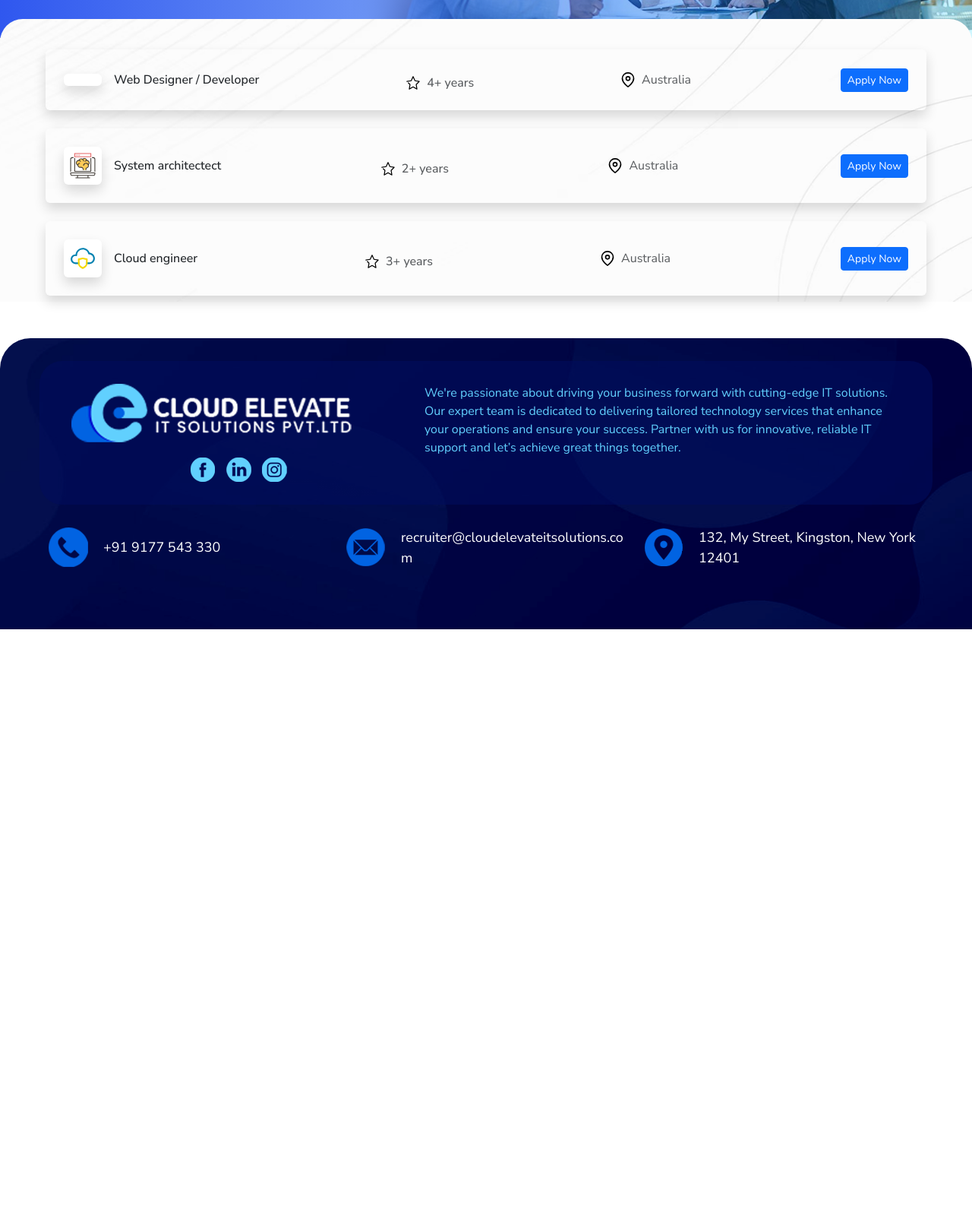
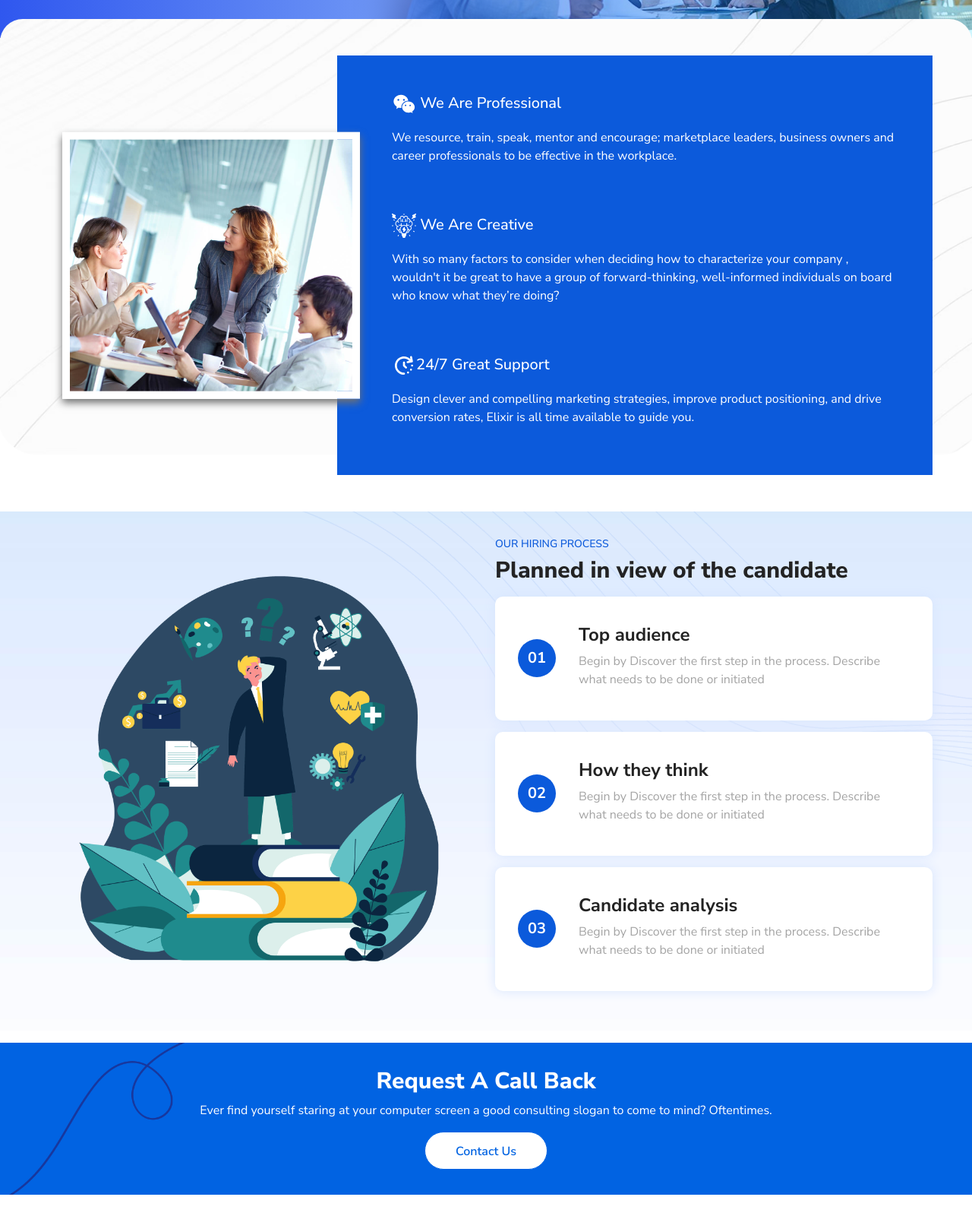
Before and after one commit to varunram64/cloud-elevate-it-solutions, a plain HTML site: page careers.html in a window 1280 px wide. Shown: the part 320-1920 px from the top of the page at 76% size. Before the commit the page ends 1148 px from the top, so only its background shows below. Drawn offline with Linux system fonts and the light colour scheme.

Commit message:
about us changes, careers page changes

```diff
--- a/careers.html
+++ b/careers.html
@@ -53,92 +53,114 @@
     </div>
 
     <div class="col-12 body-content">
-        <div class="col-12 contactUsContainer px-0">
+        <div class="col-12 contactUsContainer px-0 pt-5">
 
-            <section class="container mb-5 pb-2 px-2">
-                <div class="row align-items-md-start align-items-center gy-4 m-0 pt-3">
 
-                    <div class="col-12">
-                        <div class="job-post job-post-list rounded shadow p-4 d-md-flex align-items-center justify-content-between position-relative">
-                            <div class="d-flex align-items-center w-310px">
-                                <img src="./images/icon-webdevelopment.svg" class="avatar w-32 avatar-small rounded shadow p-2 bg-white" alt="">
 
-                                <div class="ms-3">
-                                    <a href="javascript:void(0)" class="h6 title text-dark">Web Designer / Developer</a>
+            <section>
+                <div class="container">
+                    <div class="col-12 careersBlock">
+                        <div class="row m-0 mb-5">
+                            <div class="col-lg-4 col-12 position-relative careersImgBlock">
+                                <img class="img-fluid careersImg" src="./images/why-choose-us.jpg" alt="about">
+                            </div>
+                            <div class="col-lg-8 col-12 blueBg p-4">
+                                <div class="col-12 ps-0 ps-lg-4 pe-0">
+                                    <div class="col-12 p-0 p-lg-4">
+                                        <div class="overflow-hidden ">
+                                            <div class="px-0 text-white">
+                                                <h5 class="fs-0 fs-lg-1">
+                                                    <img src="./images/icon-chat.svg" alt="chat" class="careerIcon" />
+                                                    We Are Professional
+                                                </h5>
+                                                <p class="mt-3">We resource, train, speak, mentor and encourage; marketplace
+                                                    leaders, business owners and career professionals to be effective in the
+                                                    workplace.</p>
+                                            </div>
+                                        </div>
+                                        <div class="overflow-hidden">
+                                            <div class="px-0 mt-5 text-white" data-zanim-xs="{&quot;delay&quot;:0}"
+                                                style="transform: translate(0px, 0px); opacity: 1;">
+                                                <h5 class="fs-0 fs-lg-1">
+                                                    <img src="./images/icon-creative1.svg" alt="chat" class="careerIcon" />
+                                                    We Are Creative
+                                                </h5>
+                                                <p class="mt-3">With so many factors to consider when deciding how to characterize
+                                                    your company , wouldn't it be great to have a group of forward-thinking,
+                                                    well-informed individuals on board who know what they’re doing?</p>
+                                            </div>
+                                        </div>
+                                        <div class="overflow-hidden">
+                                            <div class="px-0 mt-5 text-white" data-zanim-xs="{&quot;delay&quot;:0}"
+                                                style="transform: translate(0px, 0px); opacity: 1;">
+                                                <h5 class="fs-0 fs-lg-1"><img src="./images/icon-time.svg" alt="chat"
+                                                        class="careerIcon" />24/7 Great Support</h5>
+                                                <p class="mt-3">Design clever and compelling marketing strategies, improve product
+                                                    positioning, and drive conversion rates, Elixir is all time available to guide
+                                                    you.</p>
+                                            </div>
+                                        </div>
+                                    </div>
                                 </div>
-                            </div>
-
-                            <div class="d-flex align-items-center justify-content-between d-md-block mt-3 mt-md-0 w-100px">
-                                <span class="text-muted d-flex align-items-center fw-medium mt-md-2"> <img src="./images/icon-experience.svg" class="iconExp me-2"  /> 4+ years</span>
-                            </div>
-
-                            <div class="d-flex align-items-center justify-content-between d-md-block mt-2 mt-md-0 w-130px">
-                                <span class="text-muted d-flex align-items-center"><img src="./images/icon-location.svg" class="iconExp me-2"  /> Australia</span>
-
-                            </div>
-
-                            <div class="mt-3 mt-md-0">
-
-                                <a href="careersForm.html" class="btn btn-sm btn-primary w-full ms-md-1">Apply Now</a>
                             </div>
                         </div>
                     </div>
+                </div>
+            </section>
 
-                    <div class="col-12">
-                        <div class="job-post job-post-list rounded shadow p-4 d-md-flex align-items-center justify-content-between position-relative">
-                            <div class="d-flex align-items-center w-310px">
-                                <img src="./images/icon-system.svg" class="avatar w-32 avatar-small rounded shadow p-2 bg-white" alt="">
+            <section>
+                <div class="col-12 my-3 careersPlannedCandidateBlock">
+                    <div class="container">
+                        <div class="row">
+                            <div class="col-lg-6 col-12">
+                                <img src="./images/img-careers-cartoon.png" />
+                            </div>
+                            <div class="col-lg-6 col-12">
+                                <h6 class="principlesHeading">Our Hiring Process</h6>
+                                <h3>Planned in view of the candidate</h3>
 
-                                <div class="ms-3">
-                                    <a href="careersForm.html" class="h6 title text-dark">System architectect</a>
+                                <div class="col-12 px-0 mt-3">
+
+                                    <div class="col-12 careersFeature">
+                                        <div class="careersFeatureNumber">01</div>
+                                        <div class="col-12 careersFeatureContent">
+                                            <div class="col-12 careersFeatureTitle">Top audience</div>
+                                            <p>Begin by Discover the first step in the process. Describe what needs to be done or initiated</p>
+                                        </div>
+                                    </div>
+
+                                    <div class="col-12 careersFeature">
+                                        <div class="careersFeatureNumber">02</div>
+                                        <div class="col-12 careersFeatureContent">
+                                            <div class="col-12 careersFeatureTitle">How they think</div>
+                                            <p>Begin by Discover the first step in the process. Describe what needs to be done or initiated</p>
+                                        </div>
+                                    </div>
+
+                                    <div class="col-12 careersFeature">
+                                        <div class="careersFeatureNumber">03</div>
+                                        <div class="col-12 careersFeatureContent">
+                                            <div class="col-12 careersFeatureTitle">Candidate analysis</div>
+                                            <p>Begin by Discover the first step in the process. Describe what needs to be done or initiated</p>
+                                        </div>
+                                    </div>
+
                                 </div>
-                            </div>
-
-                            <div class="d-flex align-items-center justify-content-between d-md-block mt-3 mt-md-0 w-100px">
-                                <span class="text-muted d-flex align-items-center fw-medium mt-md-2"> <img src="./images/icon-experience.svg" class="iconExp me-2"  /> 2+ years</span>
-                            </div>
-
-                            <div class="d-flex align-items-center justify-content-between d-md-block mt-2 mt-md-0 w-130px">
-                                <span class="text-muted d-flex align-items-center"><img src="./images/icon-location.svg" class="iconExp me-2"  /> Australia</span>
-
-                            </div>
-
-                            <div class="mt-3 mt-md-0">
-
-                                <a href="careersForm.html" class="btn btn-sm btn-primary w-full ms-md-1">Apply Now</a>
                             </div>
                         </div>
                     </div>
+                </div>
+            </section>
 
-                    <div class="col-12">
-                        <div class="job-post job-post-list rounded shadow p-4 d-md-flex align-items-center justify-content-between position-relative">
-                            <div class="d-flex align-items-center w-310px">
-                                <img src="./images/icon-cloud-engineer.svg" class="avatar w-32 avatar-small rounded shadow p-2 bg-white" alt="">
-
-                                <div class="ms-3">
-                                    <a href="javascript:void(0)" class="h6 title text-dark">Cloud engineer</a>
-                                </div>
-                            </div>
-
-                            <div class="d-flex align-items-center justify-content-between d-md-block mt-3 mt-md-0 w-100px">
-                                <span class="text-muted d-flex align-items-center fw-medium mt-md-2"> <img src="./images/icon-experience.svg" class="iconExp me-2"  /> 3+ years</span>
-                            </div>
-
-                            <div class="d-flex align-items-center justify-content-between d-md-block mt-2 mt-md-0 w-130px">
-                                <span class="text-muted d-flex align-items-center"><img src="./images/icon-location.svg" class="iconExp me-2"  /> Australia</span>
-
-                            </div>
-
-                            <div class="mt-3 mt-md-0">
-
-                                <a href="javascript:void(0)" class="btn btn-sm btn-primary w-full ms-md-1">Apply Now</a>
-                            </div>
-                        </div>
+            <section>
+                <div class="col-12 px-0 careersContact d-flex align-items-center justify-content-center">
+                    <div class="container text-center">
+                        <h4>Request A Call Back</h4>
+                        <p>Ever find yourself staring at your computer screen a good consulting slogan to come to mind? Oftentimes.</p>
+                        <a href="contactus.html" class="contactBtn">Contact Us</a>
                     </div>
-
                 </div>
-              </section>
-
+            </section>
 
 
         </div>
--- a/css/styles.css
+++ b/css/styles.css
@@ -114,7 +114,7 @@ img{
     border-radius: 30px;
 }
 .heading4{
-    font-size: 30px;
+    font-size: 15px;
     color: #3d7dff;
 }
 .serviceItem{
@@ -569,7 +569,180 @@ ul.listItems li{
 .principlesBlock{
     padding: 0 5px;
 }
+.servicesBlock .card-footer{
+    display: none !important;
+}
+.careerIcon{
+    width: 32px;
+}
+.careerCreative{
+    width: 50px;
+}
+.careerImgBlock{
+    width: 50%;
+}
+.careerImgContent{
+    width: 50%;
+}
+.section-title .subtitle:before {
+    position: absolute;
+    left: 0;
+    top: 0;
+    width: 10px;
+    height: 10px;
+    background: #0c5adb;
+    content: "";
+    top: 5px;
+    border-radius: 100%;
+}
+.section-title .subtitle {
+    font-size: 19px;
+    text-transform: uppercase;
+    font-weight: 600;
+    color: #0c5adb;
+    padding: 0 0 0 21px;
+    position: relative;
+    display: inline-block;
+}
+.section-title .title {
+    font-size: 48px;
+    margin: 8px 0 0;
+    line-height: 1;
+}
+.section-title .title span {
+    color: #0c5adb;
+}
 
+.elementor-widget .elementor-icon-list-items {
+    list-style-type: none;
+    margin: 0;
+    padding: 0;
+}
+.elementor-widget .elementor-icon-list-item {
+    margin: 0;
+    padding: 0;
+    position: relative;
+}
+.blueBg{
+    background: #0c5adb;
+}
+.careersBlock{
+    padding: 0;
+}
+.careersPlannedCandidateBlock{
+    background: url(../images/img-careerCandidate.jpg) no-repeat;
+    background-size: cover;
+    position: relative;
+    padding: 30px 10px;
+}
+.careersPlannedCandidateBlock::after{
+    content: '';
+    position: absolute;
+    right: 0;
+    top: 0;
+    width: 100%;
+    height: 100%;
+    background: url(../images/line.png) no-repeat right top;
+    z-index: 1;
+}
+.careersPlannedCandidateBlock .principlesHeading{
+    padding: 0;
+    background: transparent;
+    color: #0c5adb;
+}
+.careersPlannedCandidateBlock h3{
+    font-size: 30px;
+    font-weight: 800;
+    color: #232323;
+}
+.careersFeature{
+    text-align: left;
+    z-index: 99;
+    padding: 32px 30px 26px;
+    border-radius: 5px;
+    background: #fff;
+    overflow: hidden;
+    -webkit-transition: .5s;
+    -o-transition: .5s;
+    transition: .5s;
+    border-radius: 10px;
+    display: flex;
+    position: relative;
+    min-height: 150px;
+    margin-bottom: 15px;
+    box-shadow: 0 0 15px #d7e5fd;
+}
+.careersFeatureNumber {
+    width: 50px;
+    height: 50px;
+    border-radius: 100%;
+    background-color: #0b5adb;
+    display: inline-block;
+    color: #fff;
+    line-height: 50px;
+    font-size: 20px;
+    font-weight: 700;
+    text-align: center;
+    position: absolute;
+    left: 30px;
+    top: 50%;
+    transform: translateY(-50%);
+}
+.careersFeatureContent {
+    padding: 0 0 0 80px;
+}
+.careersFeatureTitle{
+    font-size: 24px;
+    font-weight: 700;
+    margin: 0 0 5px;
+    color: #232323;
+}
+.careersFeatureContent p{
+    color: #a4a4a4;
+}
+.careersContact{
+    background: #0163e2 url(../images/img-line-shape.png) no-repeat left;
+    background-size: auto 100%;
+    position: relative;
+    min-height: 200px;
+    margin-bottom: 50px;
+    padding: 30px 15px;
+}
+.careersContact h4{
+    font-size: 30px;
+    font-weight: 800;
+    color: #fff;
+}
+.careersContact p{
+    font-size: 16px;
+    color: #fff;
+
+}
+.contactBtn{
+    padding: 0 40px;
+    border: 1px solid #0163e2;
+    background: #fff;
+    border-radius: 27px;
+    display: inline-block;
+    z-index: 1;
+    height: 50px;
+    line-height: 50px;
+    font-size: 16px;
+    color: #0163e2;
+    font-weight: 600;
+}
+
+@media (min-width: 992px) {
+.careersImg{
+    position: absolute;
+    left: 30px;
+    top: 50%;
+    transform: translateY(-50%);
+    box-shadow: 0 5px 10px #717272;
+    border: solid 10px #fff;
+}
+
+}
 @media (max-width: 1199px) {
 .logBlock{
     padding: 0 16px;
@@ -607,8 +780,32 @@ ul.listItems li{
 .abooutUsInner{
     padding: 0 5px;
 }
+.careerImgBlock{
+    width: 60%;
 }
-
+.careerImgContent{
+    width: 40%;
+}
+}
+@media (max-width: 991px) {
+.careerImgBlock{
+    width: 100%;
+}
+.careerImgContent{
+    width: 100%;
+    padding: 20px 10px 0;
+}
+.careersImg{
+    box-shadow: 0 5px 10px #717272;
+    border: solid 10px #fff;
+}
+.careersBlock{
+    padding: 0 5px;
+}
+.careersImgBlock{
+    padding: 0;
+}
+}
 @media (max-width: 900px) {
 .ourServicesBlock .col-3{
     width: 50%;
@@ -764,4 +961,20 @@ ul.listItems li{
 .servicesBlock{
     margin: 0 !important;
 }
+.careersFeatureNumber {
+    width: 40px;
+    height: 40px;
+    left: 25px;
+    line-height: 40px;
+    font-size: 14px;
 }
+.careersFeatureContent {
+    padding: 0 0 0 50px;
+}
+.careersFeatureTitle {
+    font-size: 20px;
+}
+.careersFeatureContent p{
+    font-size: 15px;
+}
+}
```
Also changed, not shown: services.html (+6 -6 lines), images/icon-chat.svg (added), images/icon-creative.svg (added), images/icon-creative1.svg (added), images/icon-time.svg (added), images/img-careerCandidate.jpg (added), images/img-careers-cartoon.png (added), images/img-careersContact.png (added), images/img-line-shape.png (added), images/line.png (added), images/why-choose-us.jpg (added).
